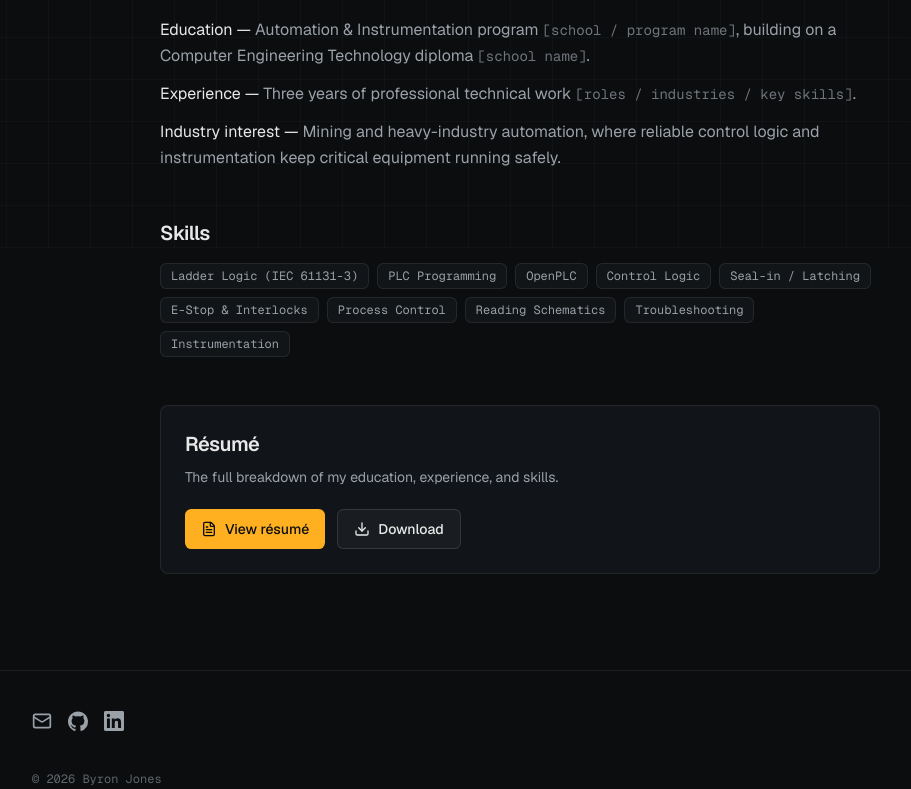
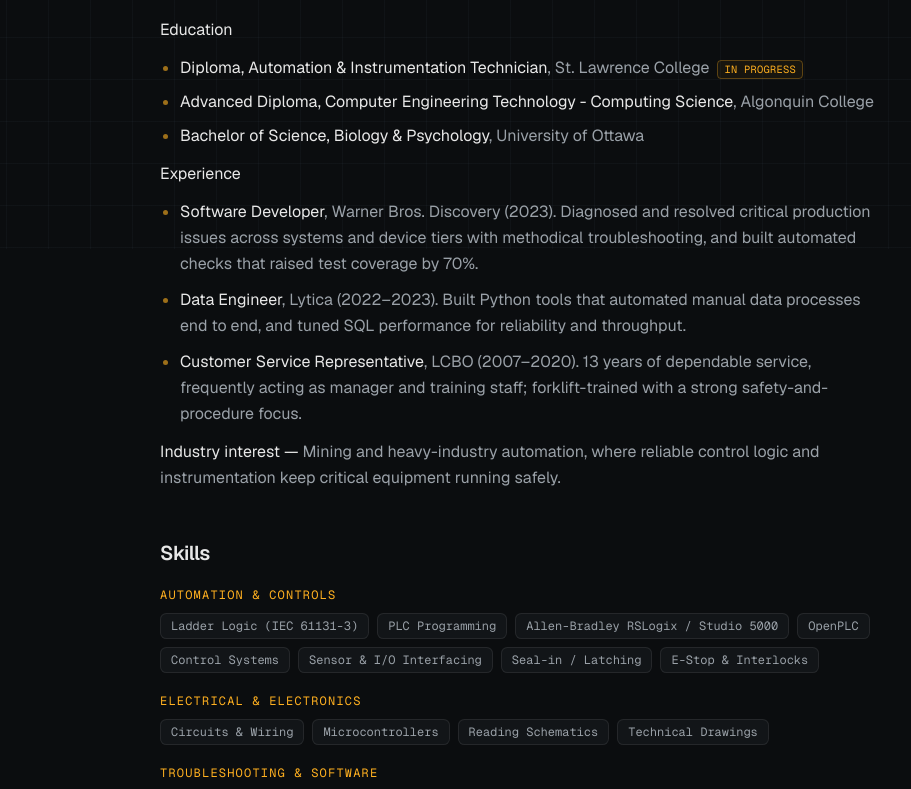
Before and after one commit to jyronbones/automation-and-instrumentation, a Next.js app: page /about in a window 1280 px wide. Shown: the part 551-1340 px from the top of the page, without its empty margins (120-1031 px from the left). Built offline with nearby package versions, Linux system fonts and the light colour scheme.

Commit message:
update about page

```diff
--- a/src/app/about/page.tsx
+++ b/src/app/about/page.tsx
@@ -13,17 +13,43 @@
     "Automation & instrumentation student with a Computer Engineering Technology background, seeking a co-op in controls / instrumentation.",
 };
 
-const skills = [
+const skillGroups = [
+  {
+    label: "Automation & controls",
+    skills: [
       "Ladder Logic (IEC 61131-3)",
       "PLC Programming",
+      "Allen-Bradley RSLogix / Studio 5000",
       "OpenPLC",
-  "Control Logic",
+      "Control Systems",
+      "Sensor & I/O Interfacing",
       "Seal-in / Latching",
       "E-Stop & Interlocks",
-  "Process Control",
+    ],
+  },
+  {
+    label: "Electrical & electronics",
+    skills: [
+      "Circuits & Wiring",
+      "Microcontrollers",
       "Reading Schematics",
-  "Troubleshooting",
-  "Instrumentation",
+      "Technical Drawings",
+    ],
+  },
+  {
+    label: "Troubleshooting & software",
+    skills: [
+      "Methodical Fault-Finding",
+      "Hardware / Software Diagnostics",
+      "Python",
+      "C / C++",
+      "SQL",
+    ],
+  },
+  {
+    label: "Licenses & safety",
+    skills: ["WHMIS", "Forklift-Trained", "Class G Licence"],
+  },
 ];
 
 export default function AboutPage() {
@@ -48,37 +74,66 @@
             Technology background plus three years of professional technical
             experience gave me a solid foundation in logic, debugging, and
             systems thinking. I&apos;m now focused on applying that to industrial
-            automation and instrumentation — building and simulating real control
-            logic, not just reading about it.
+            automation and instrumentation.
           </p>
         </div>
       </ScrollReveal>
 
-      {/* TODO (Byron): fill in school + program names and the specifics of your
-          three years of experience. Placeholder copy below until then. */}
       <ScrollReveal delay={0.1}>
         <div className="mt-12">
           <h2 className="text-xl font-semibold tracking-tight">Background</h2>
           <ul className="mt-4 space-y-3 text-base leading-relaxed text-muted-foreground">
             <li>
-              <span className="text-foreground">Education —</span> Automation &
-              Instrumentation program{" "}
-              <span className="font-mono text-sm text-muted-foreground/70">
-                [school / program name]
+              <span className="text-foreground">Education</span>
+              <ul className="mt-3 list-disc space-y-2 pl-5 marker:text-amber/60">
+                <li>
+                  <span className="text-foreground">
+                    Diploma, Automation &amp; Instrumentation Technician
                   </span>
-              , building on a Computer Engineering Technology diploma{" "}
-              <span className="font-mono text-sm text-muted-foreground/70">
-                [school name]
+                  , St. Lawrence College
+                  <span className="ml-2 rounded border border-amber/30 bg-amber/5 px-1.5 py-0.5 font-mono text-[0.65rem] uppercase tracking-wide text-amber">
+                    in progress
                   </span>
-              .
                 </li>
                 <li>
-              <span className="text-foreground">Experience —</span> Three years of
-              professional technical work{" "}
-              <span className="font-mono text-sm text-muted-foreground/70">
-                [roles / industries / key skills]
+                  <span className="text-foreground">
+                    Advanced Diploma, Computer Engineering Technology - Computing Science
                   </span>
-              .
+                  , Algonquin College
+                </li>
+                <li>
+                  <span className="text-foreground">
+                    Bachelor of Science, Biology &amp; Psychology
+                  </span>
+                  , University of Ottawa
+                </li>
+              </ul>
+            </li>
+            <li>
+              <span className="text-foreground">Experience</span>
+              <ul className="mt-3 list-disc space-y-2.5 pl-5 marker:text-amber/60">
+                <li>
+                  <span className="text-foreground">Software Developer</span>,
+                  Warner Bros. Discovery (2023). Diagnosed and resolved critical
+                  production issues across systems and device tiers with methodical
+                  troubleshooting, and built automated checks that raised test
+                  coverage by 70%.
+                </li>
+                <li>
+                  <span className="text-foreground">Data Engineer</span>, Lytica
+                  (2022–2023). Built Python tools that automated manual data
+                  processes end to end, and tuned SQL performance for reliability
+                  and throughput.
+                </li>
+                <li>
+                  <span className="text-foreground">
+                    Customer Service Representative
+                  </span>
+                  , LCBO (2007–2020). 13 years of dependable service, frequently
+                  acting as manager and training staff; forklift-trained with a
+                  strong safety-and-procedure focus.
+                </li>
+              </ul>
             </li>
             <li>
               <span className="text-foreground">Industry interest —</span> Mining
@@ -92,9 +147,18 @@
       <ScrollReveal delay={0.15}>
         <div className="mt-12">
           <h2 className="text-xl font-semibold tracking-tight">Skills</h2>
-          <div className="mt-4 flex flex-wrap gap-2">
-            {skills.map((skill) => (
+          <div className="mt-5 space-y-5">
+            {skillGroups.map((group) => (
+              <div key={group.label}>
+                <p className="mb-2.5 font-mono text-xs uppercase tracking-widest text-amber">
+                  {group.label}
+                </p>
+                <div className="flex flex-wrap gap-2">
+                  {group.skills.map((skill) => (
                     <SkillPill key={skill}>{skill}</SkillPill>
+                  ))}
+                </div>
+              </div>
             ))}
           </div>
         </div>
```
Also changed, not shown: 1 other file (tests, documents, lock files or other folders). Lines whose indentation alone changed are shown as unchanged.
